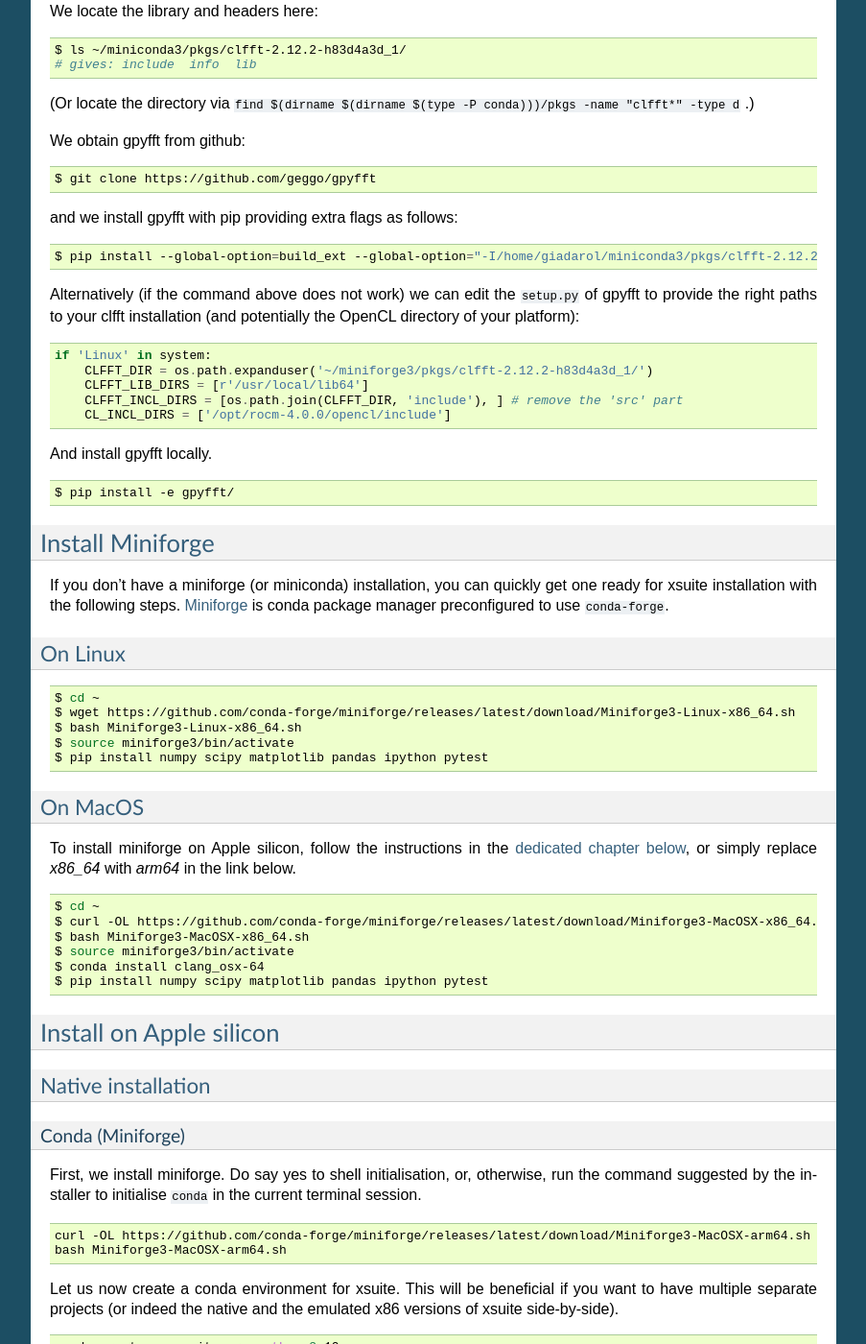
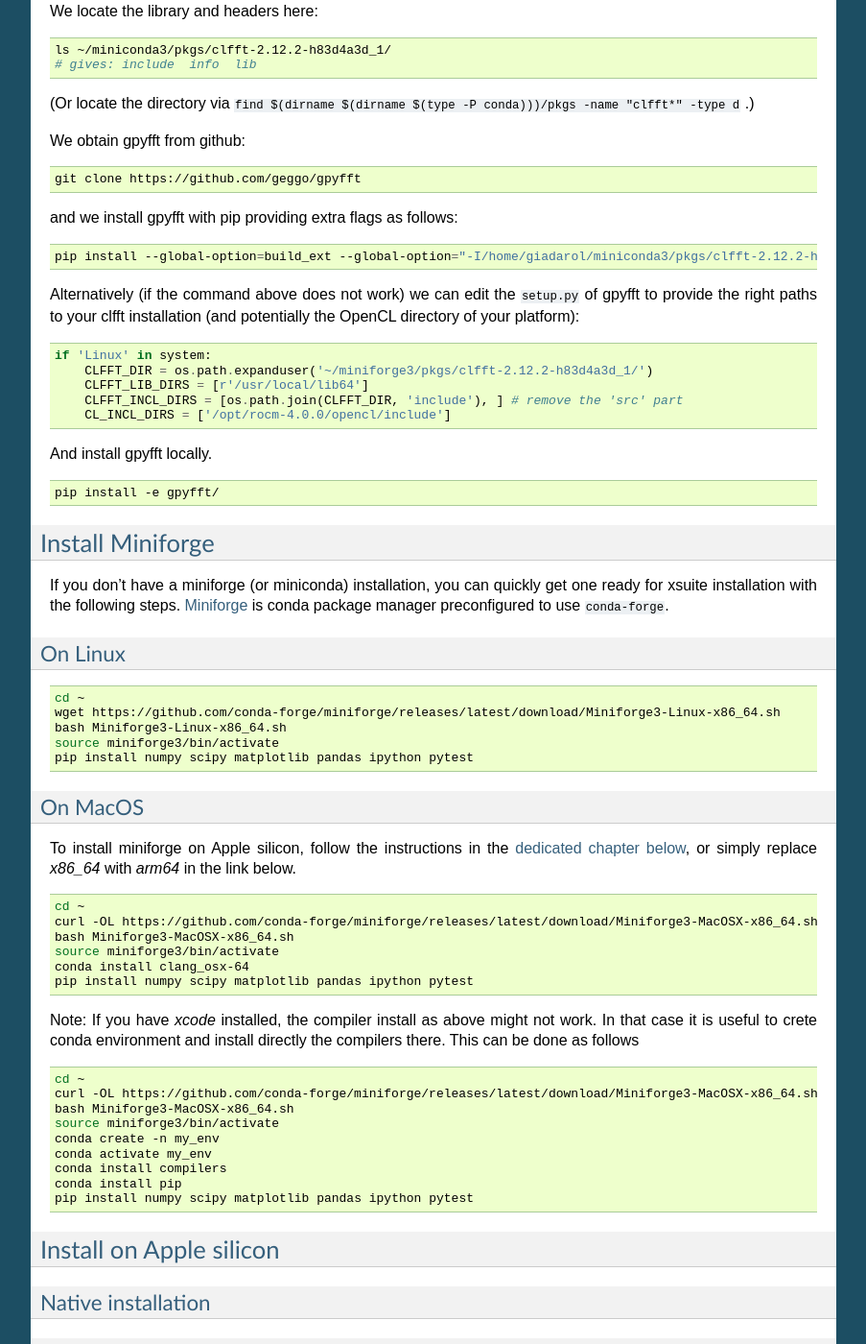
Before and after one commit to xsuite/xsuite, a Sphinx documentation site: the page built from docs/installation.rst, in a window 1280 px wide and 1400 px high, scrolled down 2434 px. Shown: the whole window at 96% size, without its empty margins (198-1101 px from the left). Built offline with Sphinx 7.4.7, drawn with Linux system fonts in a browser that asks for light colours; some of the changed text lies outside the part shown.

Commit message:
Update installation.rst
Adding the `xcode` comment.

```diff
--- a/docs/installation.rst
+++ b/docs/installation.rst
@@ -62,22 +62,22 @@ To import MAD-X lattices you will need the cpymad package, which can be installe
 
 .. code-block:: bash
 
-    $ pip install cpymad
+    pip install cpymad
 
 To import lattices from a set of sixtrack input files (fort.2, fort.3, etc.) you will need the sixtracktools package, which can be installed as follow:
 
 .. code-block:: bash
 
-    $ git clone https://github.com/sixtrack/sixtracktools
-    $ pip install -e sixtracktools
+    git clone https://github.com/sixtrack/sixtracktools
+    pip install -e sixtracktools
 
 Some of the tests rely on pyheadtail to test the corresponding interface:
 
 .. code-block:: bash
 
-    $ git clone https://github.com/pycomplete/pyheadtail
-    $ pip install cython
-    $ pip install -e pyheadtail
+    git clone https://github.com/pycomplete/pyheadtail
+    pip install cython
+    pip install -e pyheadtail
 
 .. _gpuinst:
 
@@ -96,9 +96,9 @@ this can be done as follows for example for CUDA version 10.1.243:
 
 .. code-block:: bash
 
-    $ conda install mamba -n base -c conda-forge
-    $ pip install cupy-cuda101
-    $ mamba install cudatoolkit=10.1.243
+    conda install mamba -n base -c conda-forge
+    pip install cupy-cuda101
+    mamba install cudatoolkit=10.1.243
 
 Remember to check your CUDA version e.g. via ``$ nvcc --version`` and use the appropriate tag.
 
@@ -111,22 +111,22 @@ In Anacoda or Miniconda this can be done as follows:
 
 .. code-block:: bash
 
-    $ conda config --add channels conda-forge  # not needed for Miniforge
-    $ conda install pyopencl
+    conda config --add channels conda-forge  # not needed for Miniforge
+    conda install pyopencl
 
 
 Check that there is an OpenCL installation in the system:
 
 .. code-block:: bash
 
-    $ ls /etc/OpenCL/vendors
+    ls /etc/OpenCL/vendors
 
 
 Make the OpenCL installation visible to pyopencl:
 
 .. code-block:: bash
 
-    $ conda install ocl-icd-system
+    conda install ocl-icd-system
 
 
 For the PyOpenCL context we will need the `gpyfft <https://github.com/geggo/gpyfft>`_ and the `clfft <https://github.com/clMathLibraries/clFFT>`_ libraries.
@@ -134,21 +134,21 @@ For this purpose we need to install cython.
 
 .. code-block:: bash
 
-    $ pip install cython
+    pip install cython
 
 
 Then we can install clfft.
 
 .. code-block:: bash
 
-    $ conda install -c conda-forge clfft
+    conda install -c conda-forge clfft
 
 
 We locate the library and headers here:
 
 .. code-block:: bash
 
-    $ ls ~/miniconda3/pkgs/clfft-2.12.2-h83d4a3d_1/
+    ls ~/miniconda3/pkgs/clfft-2.12.2-h83d4a3d_1/
     # gives: include  info  lib
 
 (Or locate the directory via ``find $(dirname $(dirname $(type -P conda)))/pkgs -name "clfft*" -type d`` .)
@@ -157,13 +157,13 @@ We obtain gpyfft from github:
 
 .. code-block:: bash
 
-    $ git clone https://github.com/geggo/gpyfft
+    git clone https://github.com/geggo/gpyfft
 
 and we install gpyfft with pip providing extra flags as follows:
 
 .. code-block:: bash
 
-     $ pip install --global-option=build_ext --global-option="-I/home/giadarol/miniconda3/pkgs/clfft-2.12.2-h83d4a3d_1/include" --global-option="-L/home/giadarol/miniconda3/pkgs/clfft-2.12.2-h83d4a3d_1/lib" gpyfft/
+     pip install --global-option=build_ext --global-option="-I/home/giadarol/miniconda3/pkgs/clfft-2.12.2-h83d4a3d_1/include" --global-option="-L/home/giadarol/miniconda3/pkgs/clfft-2.12.2-h83d4a3d_1/lib" gpyfft/
 
 Alternatively (if the command above does not work) we can edit the ``setup.py`` of gpyfft to provide the right paths to your clfft installation (and potentially the OpenCL directory of your platform):
 
@@ -179,7 +179,7 @@ And install gpyfft locally.
 
 .. code-block:: bash
 
-    $ pip install -e gpyfft/
+    pip install -e gpyfft/
 
 
 .. _miniconda:
@@ -197,11 +197,11 @@ On Linux
 
 .. code-block:: bash
 
-    $ cd ~
-    $ wget https://github.com/conda-forge/miniforge/releases/latest/download/Miniforge3-Linux-x86_64.sh
-    $ bash Miniforge3-Linux-x86_64.sh
-    $ source miniforge3/bin/activate
-    $ pip install numpy scipy matplotlib pandas ipython pytest
+    cd ~
+    wget https://github.com/conda-forge/miniforge/releases/latest/download/Miniforge3-Linux-x86_64.sh
+    bash Miniforge3-Linux-x86_64.sh
+    source miniforge3/bin/activate
+    pip install numpy scipy matplotlib pandas ipython pytest
 
 On MacOS
 --------
@@ -212,12 +212,27 @@ with `arm64` in the link below.
 
 .. code-block:: bash
 
-    $ cd ~
-    $ curl -OL https://github.com/conda-forge/miniforge/releases/latest/download/Miniforge3-MacOSX-x86_64.sh
-    $ bash Miniforge3-MacOSX-x86_64.sh
-    $ source miniforge3/bin/activate
-    $ conda install clang_osx-64
-    $ pip install numpy scipy matplotlib pandas ipython pytest
+    cd ~
+    curl -OL https://github.com/conda-forge/miniforge/releases/latest/download/Miniforge3-MacOSX-x86_64.sh
+    bash Miniforge3-MacOSX-x86_64.sh
+    source miniforge3/bin/activate
+    conda install clang_osx-64
+    pip install numpy scipy matplotlib pandas ipython pytest
+
+Note: If you have `xcode` installed, the compiler install as above might not work. In that case it is useful to crete conda environment and install directly the compilers there. This can be done as follows
+
+
+.. code-block:: bash
+
+    cd ~
+    curl -OL https://github.com/conda-forge/miniforge/releases/latest/download/Miniforge3-MacOSX-x86_64.sh
+    bash Miniforge3-MacOSX-x86_64.sh
+    source miniforge3/bin/activate
+    conda create -n my_env
+    conda activate my_env
+    conda install compilers
+    conda install pip
+    pip install numpy scipy matplotlib pandas ipython pytest
 
 .. _apple_silicon:
 
```
